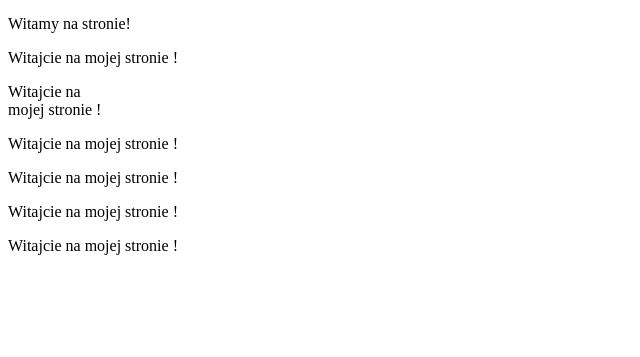
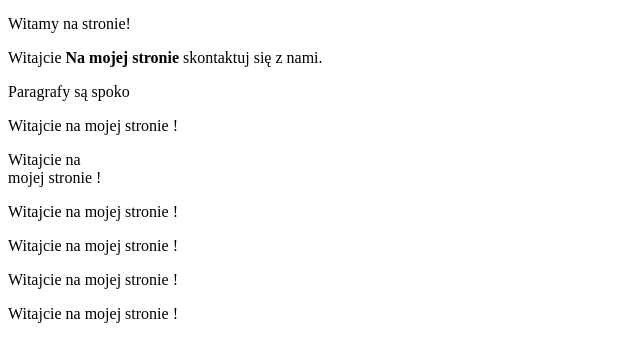
Before and after one commit to ValentinoMaciej/tutorial-css, a plain HTML site: page index.html in a window 1280 px wide. Shown: the part 143-500 px from the top of the page, without its empty margins (0-640 px from the left). Drawn offline with Linux system fonts and the light colour scheme.

Commit message:
zabawa z selektorami

```diff
--- a/index.html
+++ b/index.html
@@ -18,6 +18,13 @@
 <p>Witamy na stronie!</p>
 </div>
 
+<div id="zawartosc">
+<p>Witajcie <strong>Na mojej stronie</strong> skontaktuj się z nami.</p>
+<p class="tests">Paragrafy są spoko</p>
+</div>
+
+</div>
+
 <p>Witajcie na mojej stronie !</p>
 <p>Witajcie na <br> mojej stronie !</p>
 <p>Witajcie na mojej stronie !</p>
```
